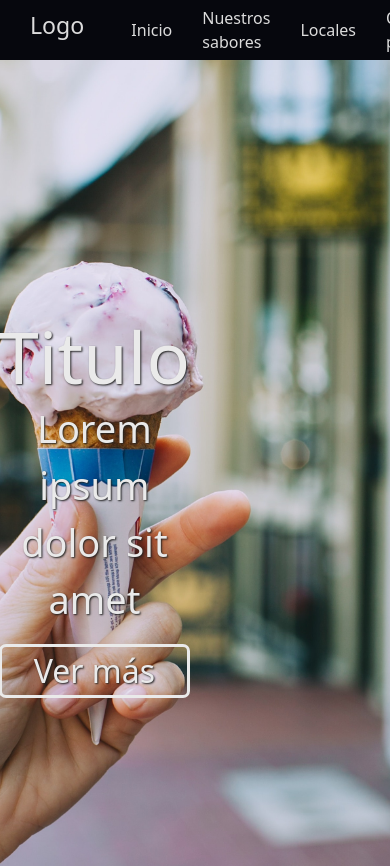
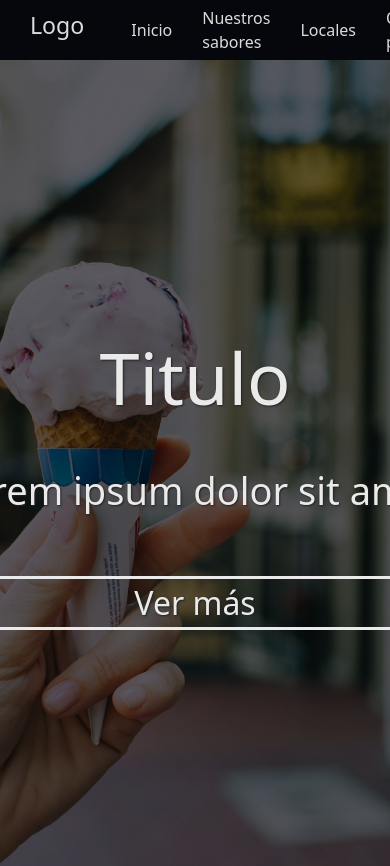
Before and after one commit to MScrimaglia/heladeria_Scrimaglia, a plain HTML site: page index.html in a window 390 px wide. Shown: the top 866 px of the page. Drawn offline with nearby package versions, Linux system fonts and the light colour scheme.

Commit message:
cambios de diseno index

```diff
--- a/style/style.css
+++ b/style/style.css
@@ -6,13 +6,11 @@ html {
 
 body {
     margin: 0;
-    /* color antiguo: background-color: #06070d;*/
     background-color: #1f212c;
     color: antiquewhite;
 }
 
 header {
-    /* color antiguo: background-color: #101010;*/
     background-color: #06070d;
     height: 60px;
     display: flex;
@@ -113,9 +111,11 @@ header {
     background-size: cover;
     background-position: 25%;
     max-width: 100%;
+    min-height: 500px;
     display: flex;
     justify-content: right;
     align-items: center;
+    box-shadow: inset 0 0 0 1000px rgba(0,0,0,.6);
 }
 
 .presentation__text {
@@ -190,7 +190,6 @@ header {
 
 .footer {
     height: 130px;
-    /* color antiguo: background-color: #1f212c;*/
     background-color: #06070d;
     display: flex;
     justify-content: space-between;
@@ -593,4 +592,16 @@ header {
     .contacto_form_container{
         width: 100%;
     }
+
+    .presentation{
+        justify-content: center;
+    }
+
+    .seemore{
+        width: 70vh;
+    }
+
+    .main_description{
+        width: 70vh;
+    }
 }
```
